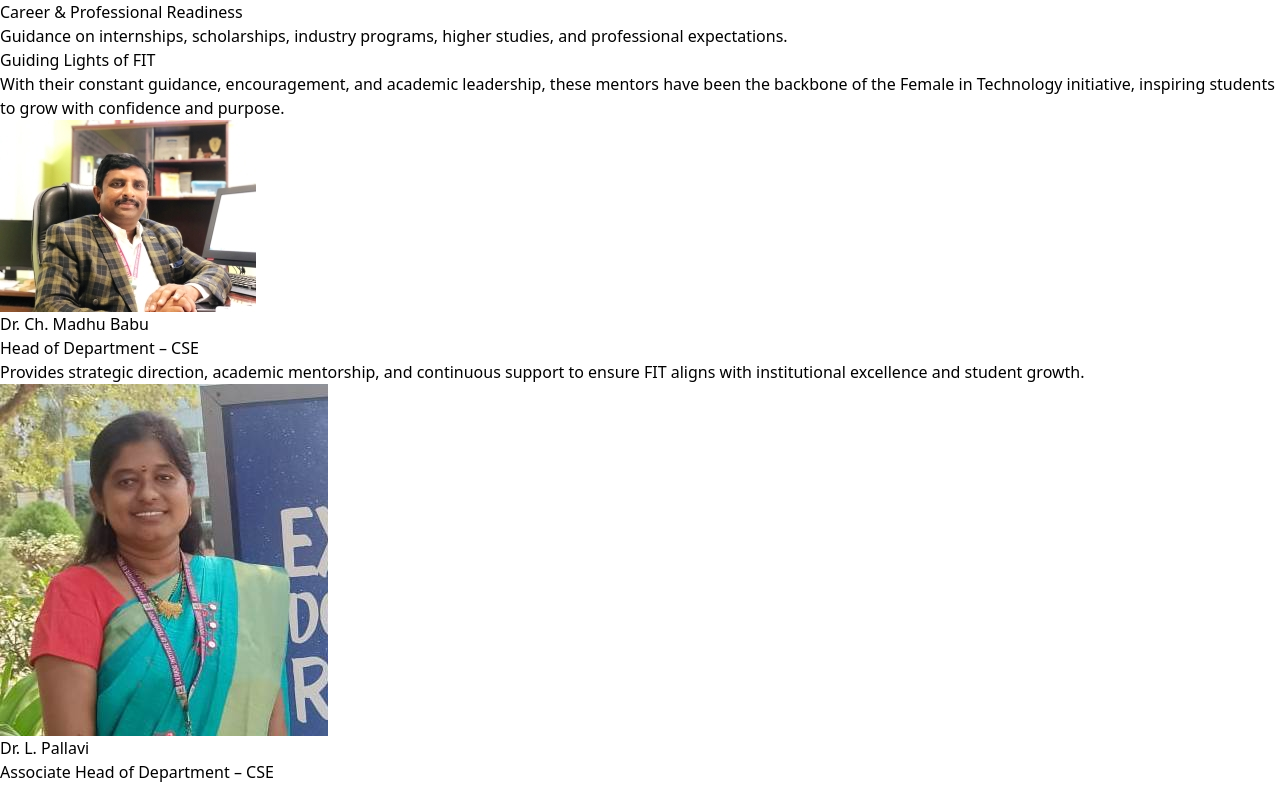
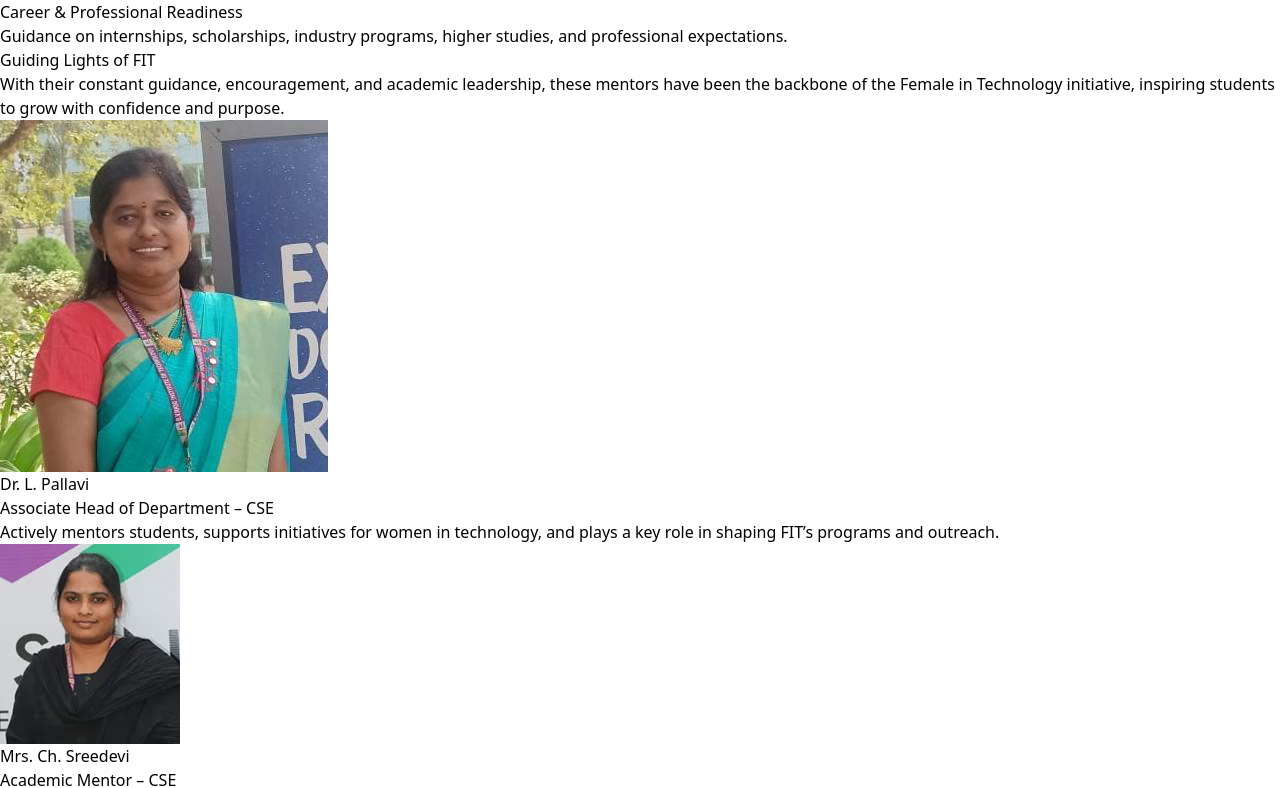
Before and after one commit to Mukundh15/College_Clubs, a React (Vite) app in the folder FIT/: page / in a window 1280 px wide. Shown: the part 8948-9736 px from the top of the page. Built offline with nearby package versions, Linux system fonts and the light colour scheme.

Commit message:
Updated the guides of FIT

```diff
--- a/FIT/src/FIT.jsx
+++ b/FIT/src/FIT.jsx
@@ -170,24 +170,23 @@ function FIT() {
                   <div className="absolute inset-0 bg-gradient-to-br from-indigo-50 via-white to-purple-50" />
 
                   <img
-                    src="/madhu_babu.jpg"
-                    alt="Dr. Ch. Madhu Babu"
+                    src="/pallavi.jpg"
+                    alt="Dr. L. Pallavi"
                     className="relative w-full h-full object-cover"
                   />
                 </div>
 
                 <h3 className="mt-5 text-xl font-bold text-indigo-700">
-                  Dr. Ch. Madhu Babu
+                  Dr. L. Pallavi
                 </h3>
 
                 <p className="text-sm text-slate-600 mt-1">
-                  Head of Department – CSE
+                  Associate Head of Department – CSE
                 </p>
 
                 <p className="mt-3 text-sm text-slate-600 leading-relaxed text-center">
-                  Provides strategic direction, academic mentorship, and continuous
-                  support to ensure FIT aligns with institutional excellence and
-                  student growth.
+                  Actively mentors students, supports initiatives for women in technology,
+                  and plays a key role in shaping FIT’s programs and outreach.
                 </p>
               </div>
 
@@ -206,18 +205,18 @@ function FIT() {
                   <div className="absolute inset-0 bg-gradient-to-br from-indigo-50 via-white to-purple-50" />
 
                   <img
-                    src="/pallavi.jpg"
-                    alt="Dr. L. Pallavi"
+                    src="/sreedevi.webp"
+                    alt="Mrs. Ch. Sreedevi"
                     className="relative w-full h-full object-cover"
                   />
                 </div>
 
                 <h3 className="mt-5 text-xl font-bold text-indigo-700">
-                  Dr. L. Pallavi
+                  Mrs. Ch. Sreedevi
                 </h3>
 
                 <p className="text-sm text-slate-600 mt-1">
-                  Associate Head of Department – CSE
+                  Academic Mentor – CSE
                 </p>
 
                 <p className="mt-3 text-sm text-slate-600 leading-relaxed text-center">
```
Also changed, not shown: FIT/public/madhu_babu.jpg (deleted), FIT/public/sreedevi.webp (added).
